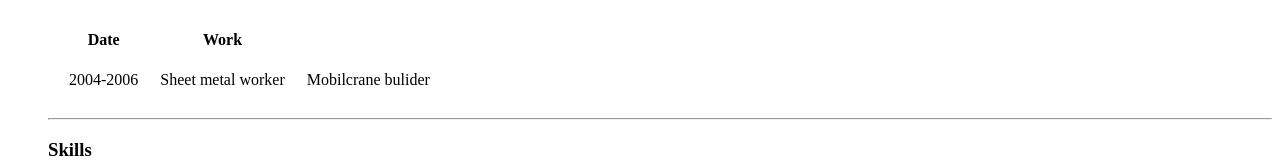
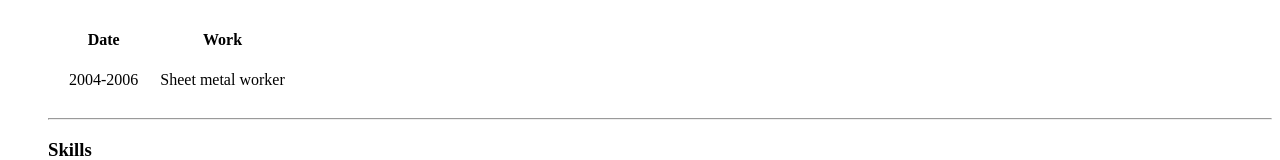
Before and after one commit to mbobo75/CV, a plain HTML site: page index.html in a window 1280 px wide. Shown: the part 633-793 px from the top of the page. Drawn offline with Linux system fonts and the light colour scheme.

Commit message:
Update index.html

```diff
--- a/index.html
+++ b/index.html
@@ -32,8 +32,6 @@
 </tr>
 <td>2004-2006</td>
 <td>Sheet metal worker</td>
-<td>Mobilcrane bulider</td>
-
 <table cellspacing="10">
 <hr>
 <h3>Skills</h3>
```
